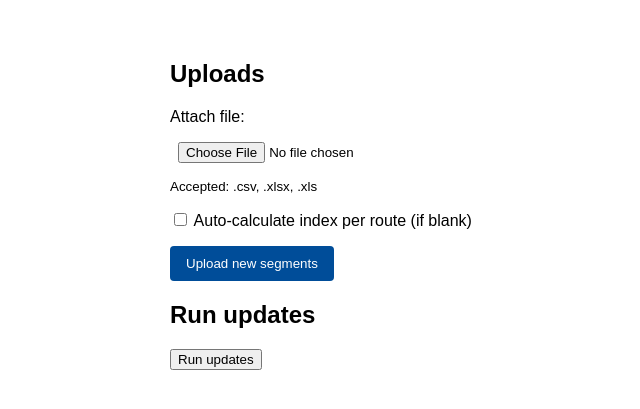
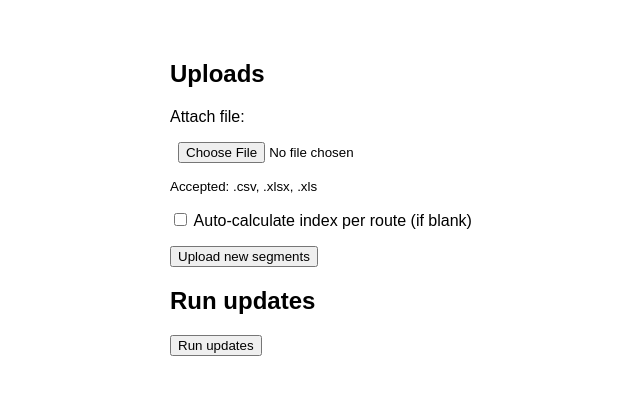
Before and after one commit to CPMSLimited/roads, a Django app: page /uploads/ in a window 1280 px wide. Shown: the part 20-429 px from the top of the page, without its empty margins (150-790 px from the left). Run offline with Django 4.2, Linux system fonts and the light colour scheme; parts of the project's set-up code (start-up, migrations or seed data) failed here and were passed over.

Commit message:
testing css

```diff
--- a/website/static/website/css/style.css
+++ b/website/static/website/css/style.css
@@ -26,7 +26,7 @@ body {
     justify-content: center;
     gap: 20px;
 }
-.btn {
+/* .btn {
     padding: 10px 20px;
     background-color: #004d99;
     color: white;
@@ -35,12 +35,12 @@ body {
 }
 .btn:hover {
     background-color: #0073e6;
-}
+} */
 .page.uploads { max-width: 640px; margin: 60px auto; text-align: left; }
 .upload-form .field { margin-bottom: 16px; display: grid; gap: 8px; }
 .upload-form input[type="file"] { padding: 8px; }
-.btn.primary { padding: 10px 16px; border: 0; border-radius: 4px; color: #fff; background: #004d99; cursor: pointer; }
-.btn.primary:hover { background: #0073e6; }
+/* .btn.primary { padding: 10px 16px; border: 0; border-radius: 4px; color: #fff; background: #004d99; cursor: pointer; } */
+/* .btn.primary:hover { background: #0073e6; } */
 .hint { color: #666; font-size: 0.9rem; margin-top: 8px; }
 
 .page.road-analysis { max-width: 1200px; margin: 40px auto; padding: 0 16px; }
```
